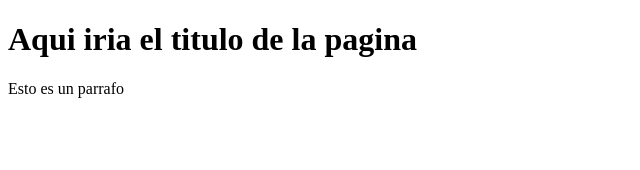
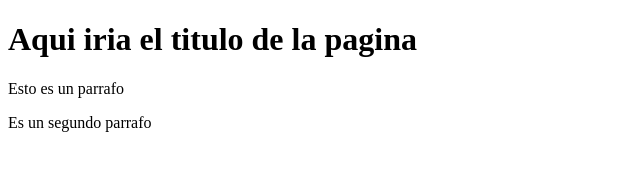
Before and after one commit to Esteban2801/Proyecto-web-empresa-C, a plain HTML site: page index.html in a window 1280 px wide. Shown: the whole page, without its empty margins (0-640 px from the left). Drawn offline with Linux system fonts and the light colour scheme.

Commit message:
Agregando segundo parrafo

```diff
--- a/index.html
+++ b/index.html
@@ -8,6 +8,7 @@
 </head>
 <body>
     <h1>Aqui iria el titulo de la pagina</h1>
-    Esto es un parrafo</p>
+    <p>Esto es un parrafo</p>
+    <p>Es un segundo parrafo</p>
 </body>
 </html>
```
